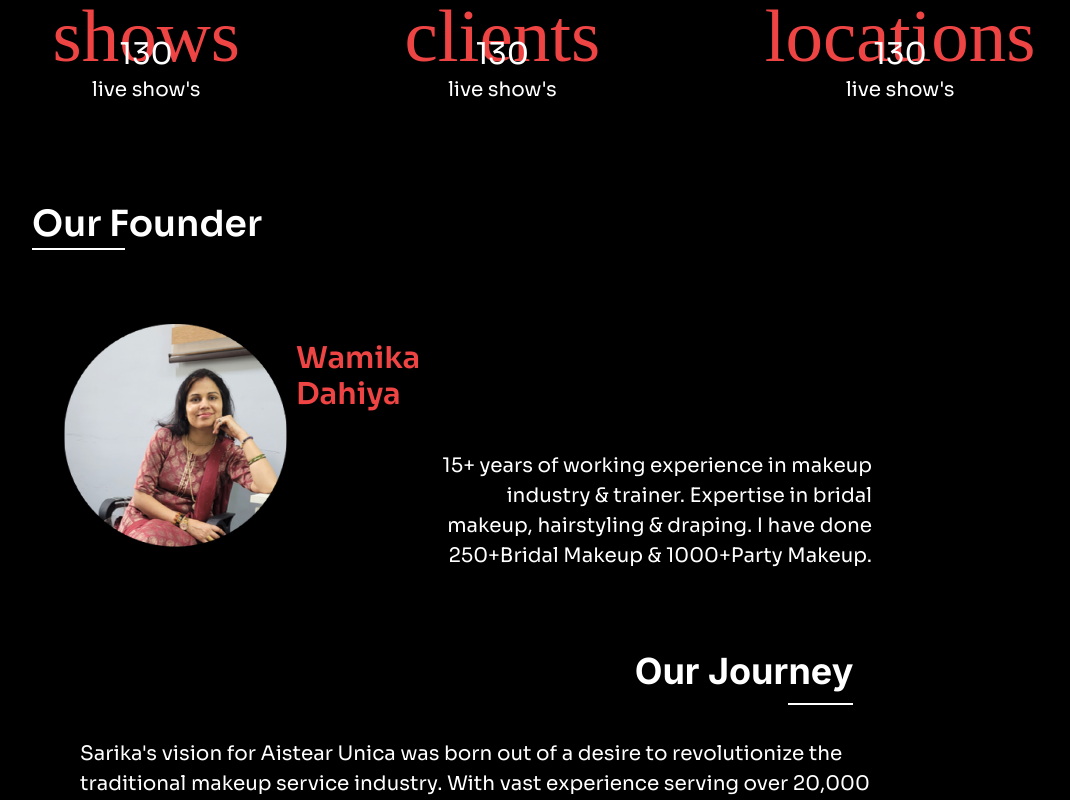
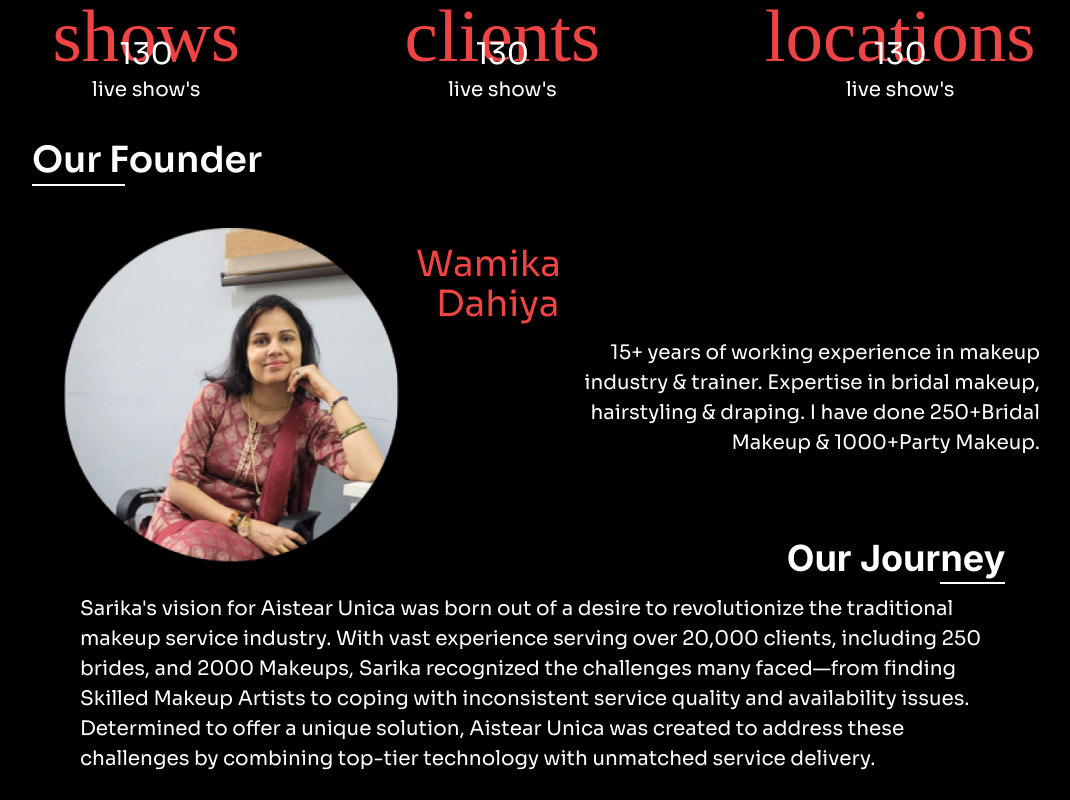
Before and after one commit to Saloni-FED/Au-Portfolio, a Next.js app: page /about in a window 1280 px wide. Shown: the part 760-1560 px from the top of the page, without its empty margins (96-1166 px from the left). Built offline with nearby package versions, Linux system fonts and the light colour scheme; a web font is replaced by a local one.

Commit message:
Consitency done

```diff
--- a/Components/About/Founder.jsx
+++ b/Components/About/Founder.jsx
@@ -3,26 +3,26 @@ import React from "react";
 
 const Founder = () => {
   return (
-    <div className="bg-black text-white py-12 px-6 sm:px-12 max-w-7xl mx-auto">
-      <div className="text-left mb-12">
-        <div className="relative inline-block md:pl-20 mt-6">
+    <div className="bg-black text-white  px-6 sm:px-12 w-full mx-auto ">
+      <div className="text-left mb-12 ">
+        <div className="relative inline-block md:pl-20 mt-2">
           <h2 className="text-3xl sm:text-4xl font-sora font-semibold">
             Our Founder
           </h2>
           <div className="absolute w-[30%] h-[2px] bg-white mt-1 md:pl-10"></div>
         </div>
       </div>
-      <div className="flex  items-center sm:flex-row sm:pl-28 gap-20 sm:space-x-12 w-full md:-mr-10 mt-20">
-        <div className="mb-8 sm:mb-0  flex flex-wrap  gap-2 relative">
-          <img src="/images/image 1.png" alt="Founder" className="w-56" />
+      <div className="flex  items-center sm:flex-row sm:pl-28 gap-20 sm:space-x-12 w-full md:-mr-10">
+        <div className="mb-8 sm:mb-0  flex flex-wrap  lg:gap-4 gap-2relative">
+          <img src="/images/image 1.png" alt="Founder" className="w-56 2xl:w-96 xl:w-[21rem]" />
           <div className="mt-4">
-            <h2  className="text-xl sm:text-3xl font-semibold text-red-500 font-sora">Wamika </h2>
-            <h2 className="text-xl sm:text-3xl font-semibold text-red-500 font-sora">Dahiya</h2>
+            <h2  className="text-xl sm:text-4xl font-normal text-red-500 font-sora ">Wamika </h2>
+            <h2 className="text-xl sm:text-4xl font-normal text-red-500 font-sora md:pl-5">Dahiya</h2>
           </div>
         </div>
       </div>
-      <div className="lg:flex lg:justify-center  lg:pl-[28rem] lg:-mt-24 lg:-ml-56">
-        <p className="lg:w-[45%] font-sora md:text-right text-left text-[20px] max-sc:mt-2 max-sc:text-[15px]">
+      <div className="lg:flex lg:justify-center  lg:pl-[28rem] lg:-mt-56 lg:-ml-56">
+        <p className="lg:w-[80%] font-sora md:text-right text-left text-[20px] max-sc:mt-2 max-sc:text-[15px] lg:pl-72">
           15+ years of working experience in makeup industry & trainer.
           Expertise in bridal makeup, hairstyling & draping. I have done
           250+Bridal Makeup & 1000+Party Makeup.
@@ -30,13 +30,13 @@ const Founder = () => {
       </div>
 
       <div className="text-center mt-20">
-        <div className="relative inline-block xl:pl-[25rem] lg:pl-[17rem]">
+        <div className="relative inline-block 2xl:pl-[59rem] xl:pl-[44rem] lg:pl-[30rem]">
           <div className="relative inline-block">
             <h2 className="text-3xl sm:text-4xl font-bold">Our Journey</h2>
-            <div className="absolute right-0 top-full mt-3 w-[30%] h-[2px] bg-white "></div>
+            <div className="absolute right-0 top-full 2xl:mt-3 mt-1 w-[30%] h-[2px] bg-white "></div>
           </div>
         </div>
-        <div className="mt-12  text-left font-sora md:text-left md:w-[80%] text-[20px] lg:pl-32 max-sc:mt-16 max-sc:text-[15px]">
+        <div className="2xl:mt-12 mt-4 text-left font-sora md:text-left md:w-[90%] text-[20px] lg:pl-32 max-sc:mt-16 max-sc:text-[15px]">
           <p>
             Sarika's vision for Aistear Unica was born out of a desire to
             revolutionize the traditional makeup service industry. With vast
```
